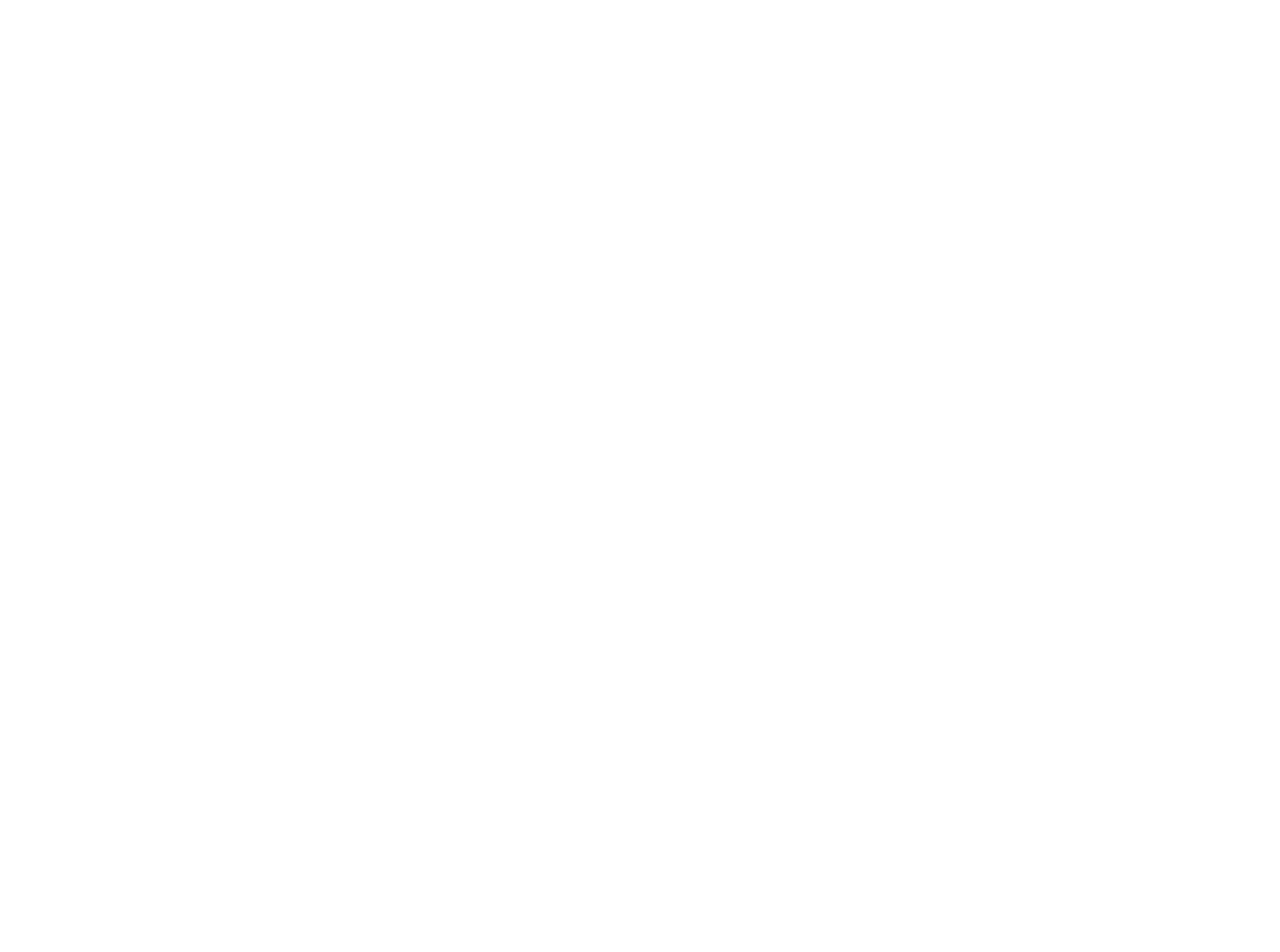
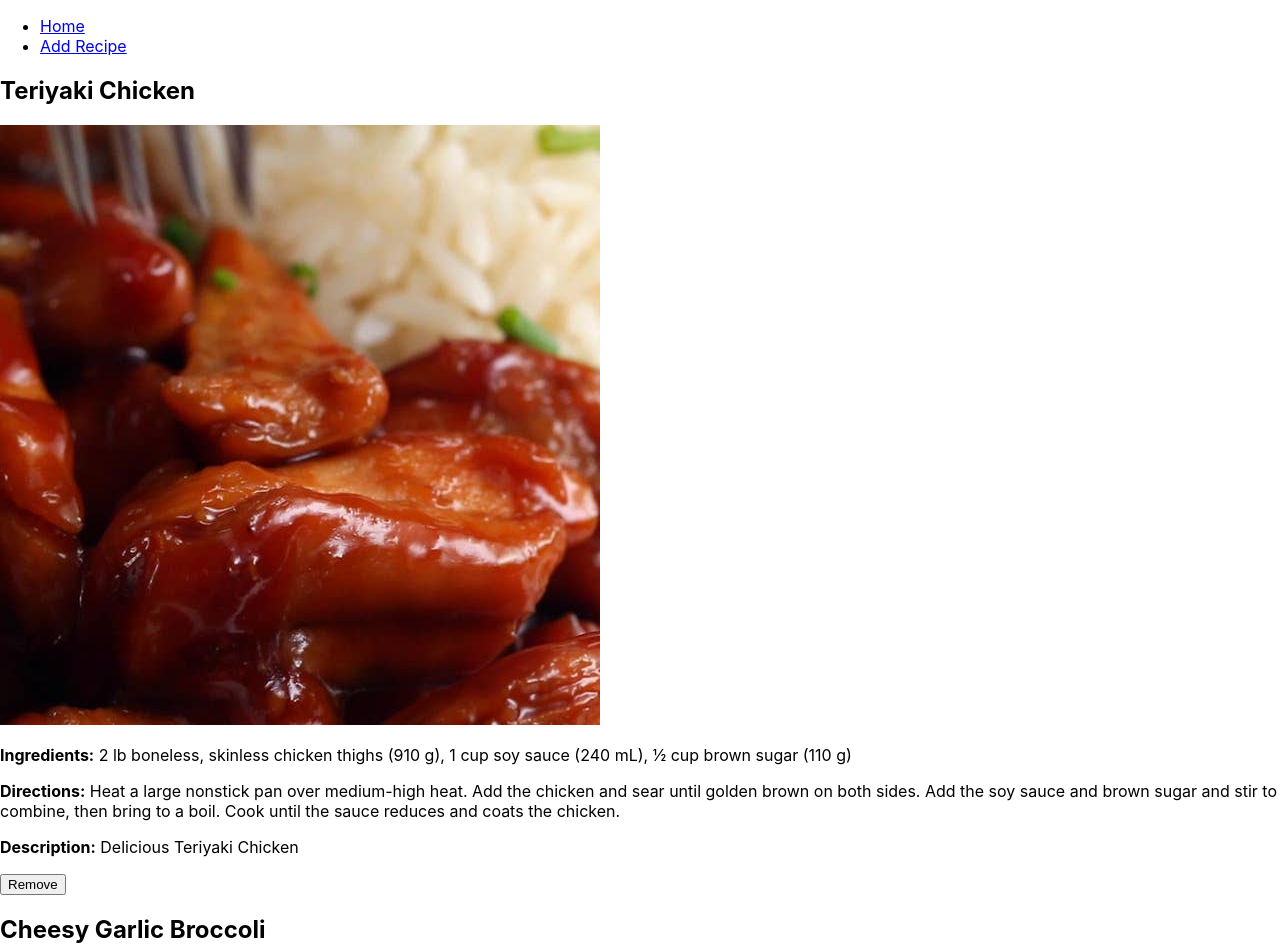
Before and after one commit to RubenCulebro/Assignment_1_Recipes, a React (Create React App) app: page / in a window 1280 px wide. Before the commit this address had no page. Shown: the top 952 px of the page. Before the commit the page ends 800 px from the top, so only its background shows below. Built offline with nearby package versions, Linux system fonts and the light colour scheme.

Commit message:
Display recipe data in RecipeList component with remove button

```diff
--- a/src/App.js
+++ b/src/App.js
@@ -1,5 +1,6 @@
 import React, { useState, useEffect } from 'react';
-import { BrowserRouter as Router, Routes, Route } from 'react-router-dom';
+import { BrowserRouter as Router, Routes, Route, Link } from 'react-router-dom';
+import RecipeList from './RecipeList';
 
 function App() {
   const [recipes, setRecipes] = useState([]);
@@ -11,14 +12,22 @@
       .catch((error) => console.error("Error fetching recipes:", error));
   }, []);
 
+  const removeRecipe = (recipeName) => {
+    setRecipes(recipes.filter(recipe => recipe.name !== recipeName));
+  };
+
   return (
     <Router>
       <div>
         <nav>
-          {/* Navigation links */}
+          <ul>
+            <li><Link to="/">Home</Link></li>
+            <li><Link to="/add">Add Recipe</Link></li>
+          </ul>
         </nav>
         <Routes>
-          {/* Routes */}
+          <Route path="/" element={<RecipeList recipes={recipes} onRemove={removeRecipe} />} />
+          {/* AddRecipe route */}
         </Routes>
       </div>
     </Router>
--- a/src/RecipeList.js
+++ b/src/RecipeList.js
@@ -1,11 +1,24 @@
 import React from 'react';
 
-function RecipeList() {
-  return (
-    <div>
-      {/* Recipe list will be rendered here */}
-    </div>
-  );
-}
+function RecipeList({ recipes, onRemove }) {
+    if (!recipes.length) {
+      return <p>No recipes found!</p>;
+    }
+
+    return (
+      <div>
+        {recipes.map((recipe, index) => (
+          <div key={index}>
+            <h2>{recipe.name}</h2>
+            <img src={recipe.image} alt={recipe.name} />
+            <p><strong>Ingredients:</strong> {recipe.ingredients}</p>
+            <p><strong>Directions:</strong> {recipe.directions}</p>
+            <p><strong>Description:</strong> {recipe.description}</p>
+            <button onClick={() => onRemove(recipe.name)}>Remove</button>
+          </div>
+        ))}
+      </div>
+    );
+  }
 
 export default RecipeList;
```
